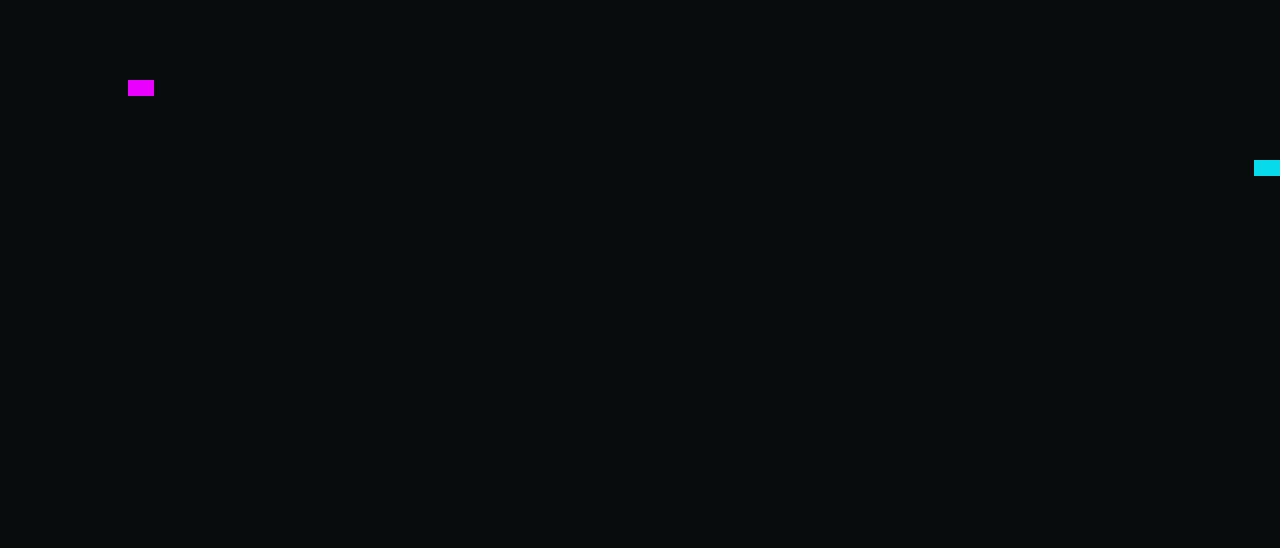
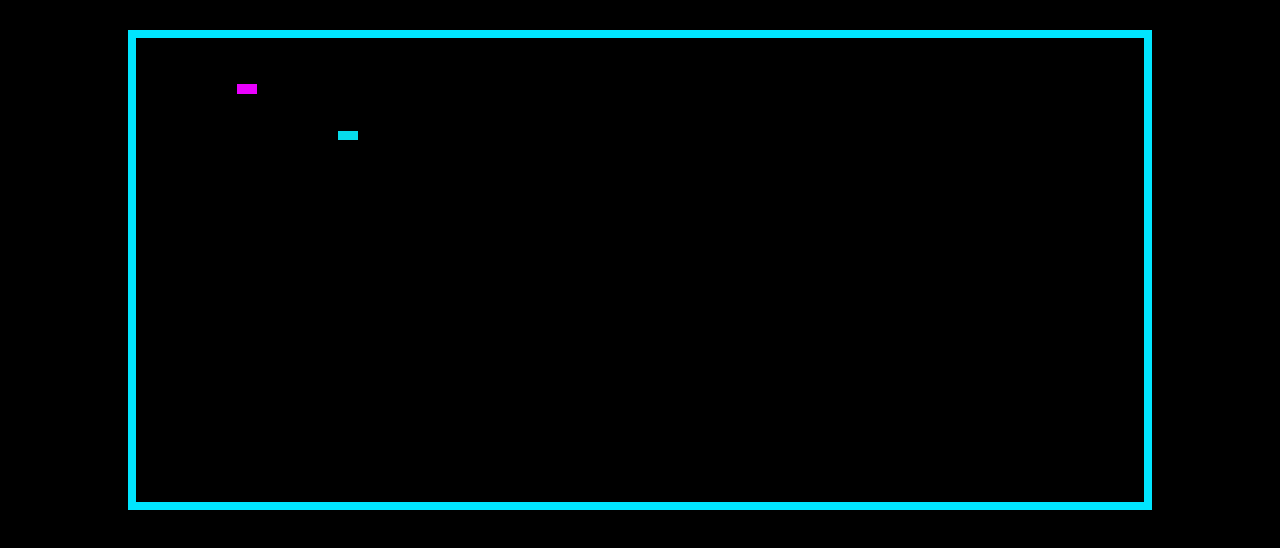
Before and after one commit to Jpallaruelo/portfolio, a React (Create React App) app: page /juegos/snake in a window 1280 px wide. Shown: the top 548 px of the page. Built offline with nearby package versions, Linux system fonts and the light colour scheme.

Commit message:
PROJECTIMAGES

```diff
--- a/src/SnakeGame.css
+++ b/src/SnakeGame.css
@@ -1,8 +1,15 @@
 .game-area {
   position: relative;
-    width: 100vw;
-    height: 100vh;
-    background-color: #080c0c;
+  width: 80vw;
+  /* Utilizar el 80% del ancho de la ventana */
+  height: 60vh;
+  /* Utilizar el 60% de la altura de la ventana o ajusta según tus necesidades */
+  border: 8px solid #00e5ff;
+  /* Añadir bordes amarillos gruesos */
+  box-sizing: border-box;
+  margin: auto;
+  margin-top: 30px;
+  /* Centra el contenedor horizontalmente */
 }
 
 .snake-segment {
--- a/src/componentes/SnakeGame.jsx
+++ b/src/componentes/SnakeGame.jsx
@@ -5,7 +5,7 @@ import React, { useState, useEffect } from "react";
 const SnakeGame = () => {
   const [snake, setSnake] = useState([{ x: 10, y: 10 }]);
   const [food, setFood] = useState({ x: 5, y: 5 });
-  const [direction, setDirection] = useState("RIGHT");
+  const [direction, setDirection] = useState();
   const [speed, setSpeed] = useState(200);
 
   useEffect(() => {
@@ -29,9 +29,9 @@ const SnakeGame = () => {
     };
     window.addEventListener("keydown", handleKeyPress);
 
-    return () => {
-      window.removeEventListener("keydown", handleKeyPress);
-    };
+    // return () => {
+    //   window.removeEventListener("keydown", handleKeyPress);
+    // };
   }, []);
 
   useEffect(() => {
@@ -54,6 +54,20 @@ const SnakeGame = () => {
           break;
         default:
           break;
+      }
+
+      // Verificar colisiones con los bordes
+      const isOutOfBounds =
+        head.x < 0 || head.x >= 50 || head.y < 0 || head.y >= 50;
+
+      if (isOutOfBounds) {
+        // Reiniciar el juego si la serpiente colisiona con los bordes
+        setSnake([{ x: 10, y: 10 }]);
+        setFood({ x: 5, y: 5 });
+        setDirection();
+        alert("has muerto")
+        setSpeed(200);
+        return;
       }
 
       // Verificar si la cabeza coincide con la posición de la comida
--- a/src/componentes/projectos.jsx
+++ b/src/componentes/projectos.jsx
@@ -29,10 +29,10 @@ const ProjectosPage = () => {
     const [hoveredCard, setHoveredCard] = useState(null);
 
     const projects = [
-        { id: 1, title: "TASKS", image: "images/task.jpg", path: "/tareas" },
-        { id: 2, title: "PARTICLES", image: "images/particles.webp", path: "/particles" },
-        { id: 3, title: "CRIPTOS", image: "images/cryptos.jpg", path: "/cryptos" },
-        { id: 4, title: "CARD", image: "images/redux.jpg", path: "/cartMain" },
+        { id: 1, title: "TODO - LIST", image: "images/task.jpg", path: "/tareas" },
+        { id: 2, title: "USE - EFFECT", image: "images/particles.webp", path: "/particles" },
+        { id: 3, title: "FETCH - API", image: "images/cryptos.jpg", path: "/cryptos" },
+        { id: 4, title: "REDUX - CART", image: "images/redux.jpg", path: "/cartMain" },
         // { id: 4, title: "P-GENERATE", image: "images/password.webp", path: "/card" },
         // Agrega aquí más proyectos según necesites
     ];
```
Lines whose indentation alone changed are shown as unchanged.
